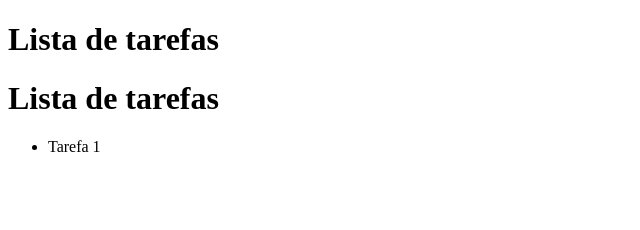
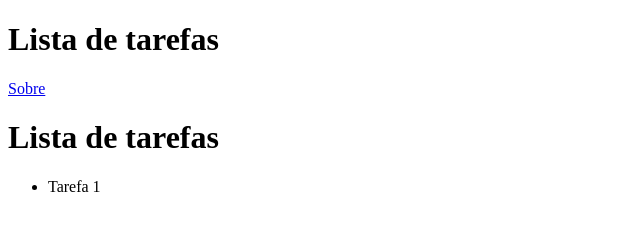
Before and after one commit to Pinguiniin/Lista-de-tarefas, a plain HTML site: page index.html in a window 1280 px wide. Shown: the whole page, without its empty margins (0-640 px from the left). Drawn offline with Linux system fonts and the light colour scheme.

Commit message:
Menu Principal

```diff
--- a/index.html
+++ b/index.html
@@ -8,6 +8,9 @@
 <body>
     <header>
         <h1>Lista de tarefas</h1>
+        <nav>
+            <a href="Sobre.html">Sobre</a>
+        </nav>
     </header>
     <h1>Lista de tarefas</h1>
     <ul>
```
